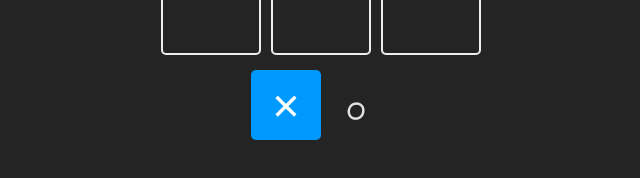
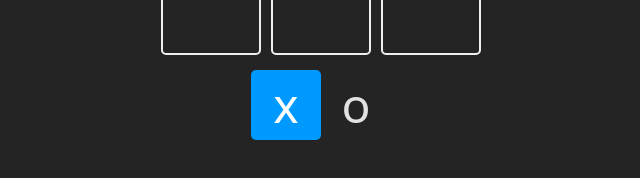
Before and after one commit to darc-7/learning-react, a React (Vite) app in the folder projects/02-tic-tac-toe/: page / in a window 1280 px wide. Shown: the part 430-608 px from the top of the page, without its empty margins (319-959 px from the left). Built offline with nearby package versions, Linux system fonts and the light colour scheme.

Commit message:
Extract localStorage to files

```diff
--- a/projects/02-tic-tac-toe/src/App.jsx
+++ b/projects/02-tic-tac-toe/src/App.jsx
@@ -6,16 +6,28 @@ import { Board } from "./components/Board"
 import { TURNS } from "./constants"
 import { checkWinner, checkEndGame } from "./logic/board"
 import { WinnerModal } from "./components/WinnerModal"
+import { saveGameStorage, resetGameStorage } from "./logic/storage"
 
 function App(){
-  const [board, setBoard] = useState(Array(9).fill(null));
-  const [turn, setTurn] = useState(TURNS.X);
-  const [winner, setWinner] = useState(null);
+  //useState Hook ALWAYS in the root of the component
+  const [board, setBoard] = useState(()=>{
+    const boardFromLS = window.localStorage.getItem('board')
+    return JSON.parse(boardFromLS) ?? Array(9).fill(null)
+  });
+
+  const [turn, setTurn] = useState(()=>{
+    const turnFromLS = window.localStorage.getItem('turn')
+    return JSON.parse(turnFromLS) ?? TURNS.X
+  })
+
+  const [winner, setWinner] = useState(null)
 
   const resetGame =()=>{
     setBoard((Array(9).fill(null)))
     setTurn(TURNS.X)
     setWinner(null)
+
+    resetGameStorage()
   }
 
   const updateBoard = (index)=>{
@@ -27,6 +39,11 @@ function App(){
     //new turn
     const newTurn = turn === TURNS.X ? TURNS.O : TURNS.X;
     setTurn(newTurn);
+    //save on localStorage
+    saveGameStorage({
+      board: newBoard,
+      turn: newTurn
+    })
     //check for winner
     const newWinner = checkWinner(newBoard)
     if(newWinner){
--- a/projects/02-tic-tac-toe/src/constants.js
+++ b/projects/02-tic-tac-toe/src/constants.js
@@ -1,6 +1,6 @@
 export const TURNS = {
-	X: '×',
-	O: '০'
+	X: 'x',
+	O: 'o'
 }
 
 export const WINNER_COMBOS = [
--- /dev/null
+++ b/projects/02-tic-tac-toe/src/logic/storage/index.js
@@ -0,0 +1,9 @@
+export const saveGameStorage = ({board, turn})=>{
+    window.localStorage.setItem('board',JSON.stringify(board))
+    window.localStorage.setItem('turn', JSON.stringify(turn))
+}
+
+export const resetGameStorage = ()=>{
+    window.localStorage.removeItem('board')
+    window.localStorage.removeItem('turn')
+}
```
